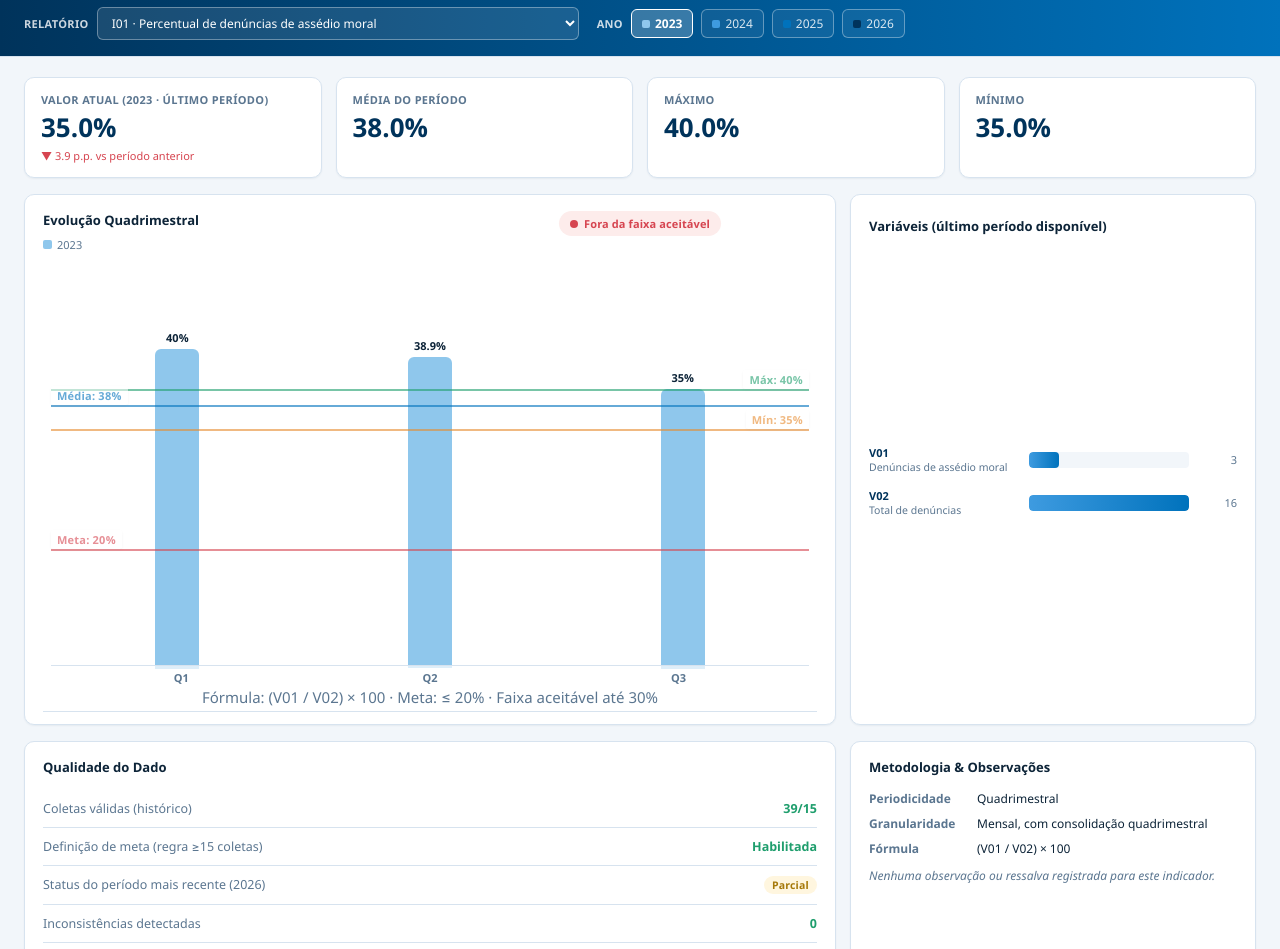
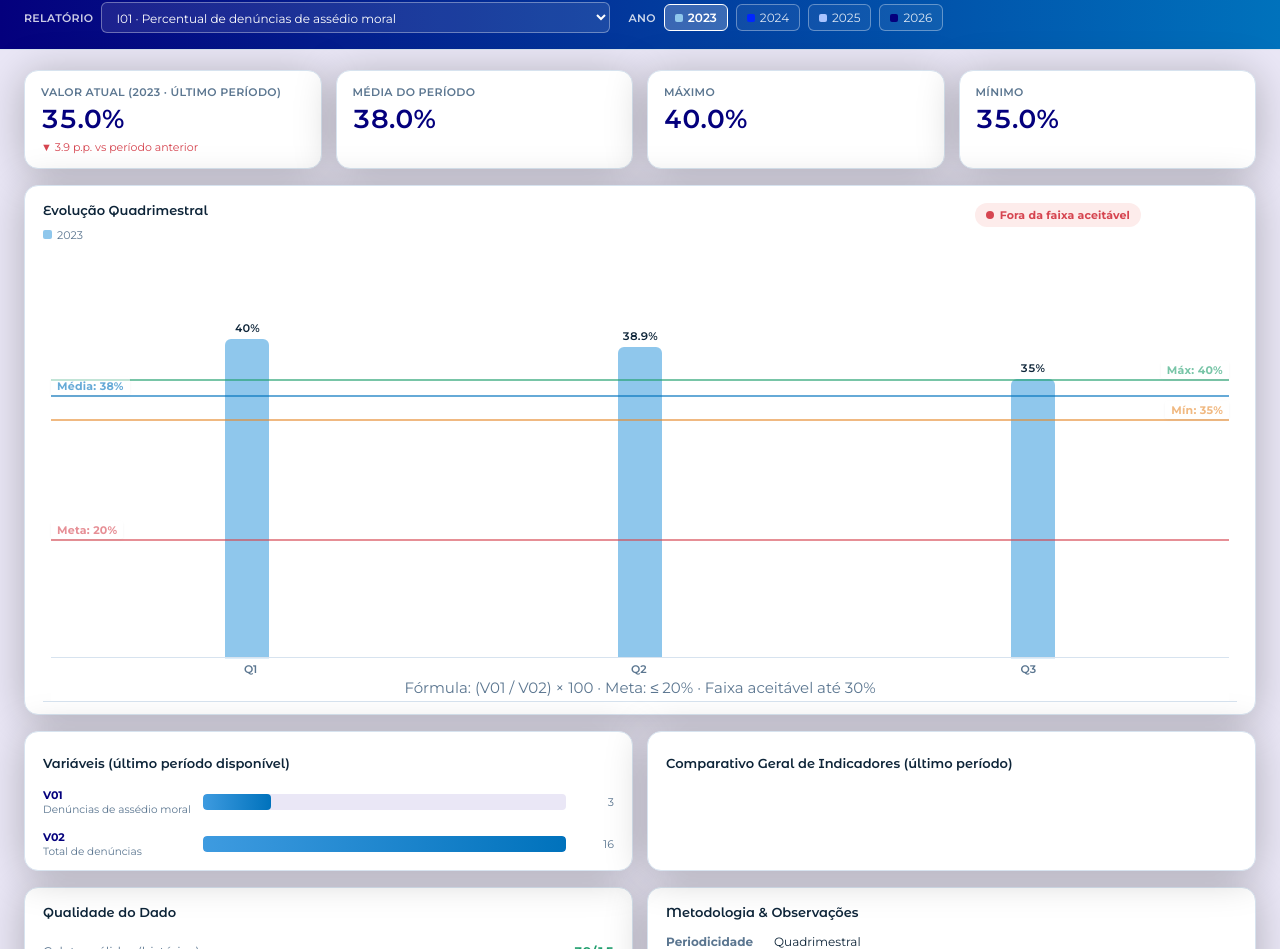
Before and after one commit to Semil-2006/dashboardc, a plain HTML site: page run.html in a window 1280 px wide. Shown: the part 62-1011 px from the top of the page. Drawn offline with Linux system fonts and the light colour scheme.

Commit message:
style: atualiza identidade visual, fontes e estrutura de layout

```diff
--- a/run.html
+++ b/run.html
@@ -4,24 +4,26 @@
 <meta charset="UTF-8">
 <meta name="viewport" content="width=device-width, initial-scale=1.0">
 <title>Dashboard de Integridade</title>
+<link href="https://fonts.googleapis.com/css?family=Montserrat+Alternates:400,500,600,700&display=swap" rel="stylesheet" />
+<link href="https://fonts.googleapis.com/css?family=Montserrat:400,500,600,700&display=swap" rel="stylesheet" />
 
 <style>
 :root{
-    /* Paleta institucional CAESB (tons de azul) */
-    --bg-app: #f2f6fa;
+    /* Paleta institucional CAESB (tons de azul) + Design Tokens Figma */
+    --bg-app: #eae7f6;
     --bg-card: #ffffff;
     --border-subtle: #d7e3ef;
     --text-primary: #0d2438;
     --text-secondary: #5b7690;
     --accent: #0072BC;
-    --accent-dark: #00335B;
+    --accent-dark: #04007d;
     --accent-mid: #3E9BE0;
     --accent-light: #8FC7EC;
     --accent-soft: #e7f2fb;
     --positive: #1f9e6d;
     --negative: #d64550;
-    --radius-card: 10px;
-    --shadow-card: 0 1px 2px rgba(0,51,91,.06);
+    --radius-card: 14px;
+    --shadow-card: 0px 4px 40px rgba(0, 0, 0, 0.25);
     --ease: cubic-bezier(.22,.61,.36,1);
 }
 
@@ -32,7 +34,7 @@
 }
 
 body{
-    font-family: "Segoe UI", "Inter", Arial, sans-serif;
+    font-family: "Montserrat", "Segoe UI", Arial, sans-serif;
     background: var(--bg-app);
     color: var(--text-primary);
     -webkit-font-smoothing: antialiased;
@@ -176,6 +178,7 @@
 }
 
 .section-title{
+    font-family: "Montserrat Alternates", sans-serif;
     font-size:13px;
     font-weight:600;
     color: var(--text-primary);
@@ -255,6 +258,20 @@
     align-items:stretch;
 }
 
+.charts-row-full{
+    display:grid;
+    grid-template-columns: 1fr;
+    gap:14px;
+    align-items:stretch;
+}
+
+.charts-row-half{
+    display:grid;
+    grid-template-columns: 1fr 1fr;
+    gap:14px;
+    align-items:stretch;
+}
+
 .chart-card{
     background: var(--bg-card);
     border:1px solid var(--border-subtle);
@@ -274,6 +291,7 @@
 }
 
 .chart-card-title{
+    font-family: "Montserrat Alternates", sans-serif;
     font-size:13px;
     font-weight:600;
     color: var(--text-primary);
@@ -540,6 +558,7 @@
 }
 
 .table-card-title{
+    font-family: "Montserrat Alternates", sans-serif;
     font-size:13px;
     font-weight:600;
     margin-bottom:12px;
@@ -656,7 +675,7 @@
 
 @media (max-width: 900px){
     .kpi-row{ grid-template-columns: repeat(2, 1fr); }
-    .charts-row{ grid-template-columns: 1fr; }
+    .charts-row, .charts-row-half{ grid-template-columns: 1fr; }
 }
 
 /* ---------- SEMÁFORO DE RISCO ---------- */
@@ -941,7 +960,7 @@
         <div class="logo-box"><img src="LOGO-CAESB-BRANCA-COMPLETA.png" alt="CAESB" style="height:32px;display:block"></div>
         <div class="header-titles">
             <h1>Dashboard de Riscos de Integridade</h1>
-            <h2>Indicadores de Integridade e Compliance · PRGA/PRTA</h2>
+            <h2>Indicadores de Integridade e Compliance · PRGA/PRGR</h2>
         </div>
     </div>
 
@@ -959,15 +978,15 @@
             </label>
             <label class="year-pill" data-year="2024">
                 <input type="checkbox" class="year-checkbox" value="2024">
-                <span class="dot" style="background:#3E9BE0"></span>2024
+                <span class="dot" style="background:#0026FF"></span>2024
             </label>
             <label class="year-pill" data-year="2025">
                 <input type="checkbox" class="year-checkbox" value="2025">
-                <span class="dot" style="background:#0072BC"></span>2025
+                <span class="dot" style="background:#A8C3FF"></span>2025
             </label>
             <label class="year-pill" data-year="2026">
                 <input type="checkbox" class="year-checkbox" value="2026">
-                <span class="dot" style="background:#00335B"></span>2026
+                <span class="dot" style="background:#04007D"></span>2026
             </label>
         </div>
     </div>
@@ -977,7 +996,7 @@
 
     <div class="kpi-row" id="kpiRow"></div>
 
-    <div class="charts-row">
+    <div class="charts-row-full">
         <div class="chart-card">
             <div class="chart-card-header-top">
                 <div>
@@ -994,7 +1013,9 @@
             <div class="main-chart" id="mainChart"></div>
             <div class="quarter-axis-labels" id="quarterLabels"></div>
         </div>
+    </div>
 
+    <div class="charts-row-half">
         <div class="chart-card">
             <div class="chart-card-header">
                 <div class="chart-card-title">Variáveis (último período disponível)</div>
@@ -1002,9 +1023,17 @@
             </div>
             <div class="vars-chart" id="varsChart"></div>
         </div>
+
+        <div class="chart-card">
+            <div class="chart-card-header">
+                <div class="chart-card-title">Comparativo Geral de Indicadores (último período)</div>
+                <div class="visual-toolbar" data-target="indicesChart"></div>
+            </div>
+            <div class="vars-chart" id="indicesChart"></div>
+        </div>
     </div>
 
-    <div class="charts-row" id="secondaryRow">
+    <div class="charts-row-half" id="secondaryRow">
         <div class="chart-card">
             <div class="chart-card-header">
                 <div class="chart-card-title">Qualidade do Dado</div>
```
